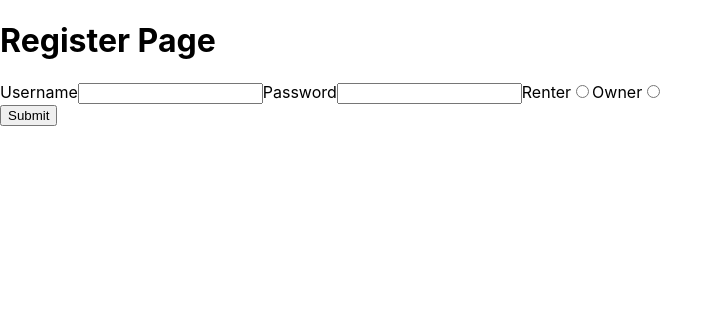
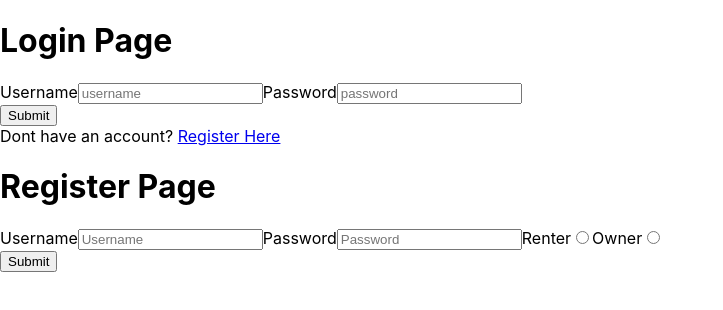
Before and after one commit to TT-webft-40-2021-01/front-end, a React (Create React App) app in the folder usemytechstuffrontend/: page / in a window 1280 px wide. Shown: the top 310 px of the page, without its empty margins (0-723 px from the left). Built offline with nearby package versions, Linux system fonts and the light colour scheme.

Commit message:
Initialized state and onChange functions

```diff
--- a/usemytechstuffrontend/src/App.js
+++ b/usemytechstuffrontend/src/App.js
@@ -1,20 +1,34 @@
+import React, { useState } from 'react';
 import "./App.css";
-// import Login from './Components/Login'
+import Login from './Components/Login'
 import Register from './Components/Register'
-const change = () => {
-  return null
-}
 
-const submit = () => {
-  return null
+// Initializing form values
+const initialFormValues = {
+  username: '',
+  password: '',
+  role: '',
 }
 
 function App() {
+  // Initializing state
+  const [formValues, setformValues] = useState(initialFormValues);
+
+  // Input change function
+  const inputChange = (name, value) => {
+    setformValues({
+      ...formValues, [name]: value
+    })
+  };
+
+  const submit = () => {
+    return null
+  }
   return (
     <>
   <div className="App"></div>
-  {/* <Login value=" " change={change} submit={submit}/> */}
-  <Register value=" " change= {change} submit={submit}/>
+  <Login value={formValues} change={inputChange} submit={submit}/>
+  <Register value={formValues} change= {inputChange} submit={submit}/>
   </>
 
   );
--- a/usemytechstuffrontend/src/Components/Login.js
+++ b/usemytechstuffrontend/src/Components/Login.js
@@ -6,6 +6,12 @@ const Login = (props) => {
         submit,
         change
     } = props
+
+    // onChange function that changes the value of the input based on the name of the targeted event
+    const onChange = evt => {
+        const { name, value } = evt.target;
+        change(name, value);
+    }
     return (
         <div className='login-container'>
             <h1>Login Page</h1>
@@ -13,23 +19,25 @@ const Login = (props) => {
                     <label>
                         Username
                         <input
-                        value={value}
-                        onChange={change}
+                        value={value.username}
+                        onChange={onChange}
                         name='username'
                         type='text'
                         placeholder='username'
                         />
                     </label>
+
                     <label>
                         Password
                         <input
-                        value={value}
-                        onChange={change}
+                        value={value.password}
+                        onChange={onChange}
                         name='password'
                         type='text'
                         placeholder='password'
                         />
                     </label>
+
                     <div className='submit-btn'>
                         <button>Submit</button>
                     </div>
--- a/usemytechstuffrontend/src/Components/Register.js
+++ b/usemytechstuffrontend/src/Components/Register.js
@@ -9,7 +9,7 @@ const Register = (props) => {
         <label>
           Username
           <input
-            value={value}
+            value={value.username}
             onChange={change}
             name="username"
             type="text"
@@ -20,7 +20,7 @@ const Register = (props) => {
         <label>
           Password
           <input
-            value={value}
+            value={value.password}
             onChange={change}
             name="password"
             type="text"
```
Also changed, not shown: 1 other file (tests, documents, lock files or other folders).
